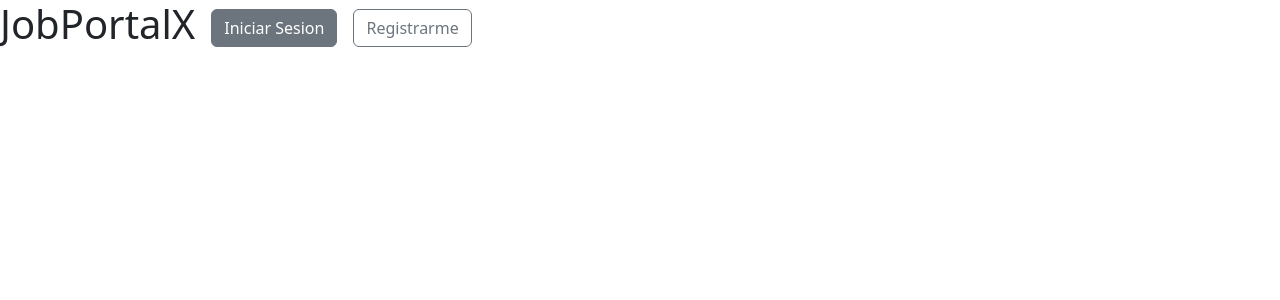
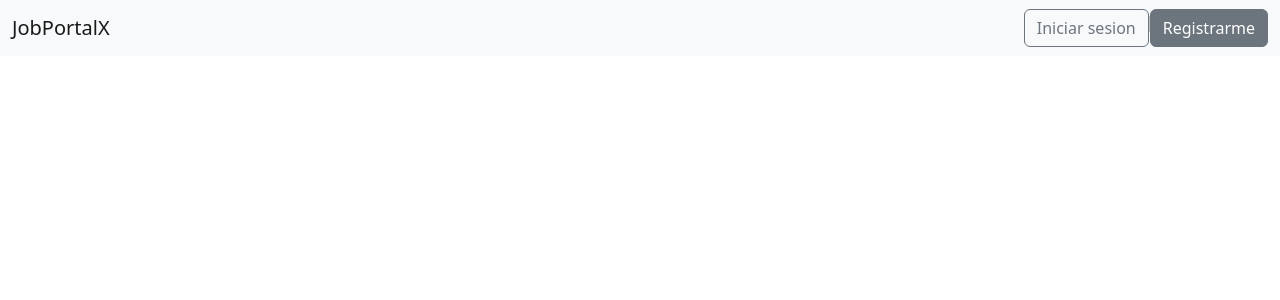
Before and after one commit to Xavimont0409/Proyecto-Final, a React (Create React App) app in the folder client/: page /navbar in a window 1280 px wide. Shown: the top 300 px of the page. Built offline with nearby package versions, Linux system fonts and the light colour scheme.

Commit message:
edit(client/src/components/NavBar): Rearmado de NavBar responsive para usuarios no logueados

```diff
--- a/client/src/components/NavBar/NavBarFinal.jsx
+++ b/client/src/components/NavBar/NavBarFinal.jsx
@@ -1,5 +1,5 @@
-import NavBarCliente from "./NavBarLog";
-import Navbar from "./NavBarUnlog";
+import NavBarLog from "./NavBarLog";
+import NavbarUnlog from "./NavBarUnlog";
 
 
 const NavBarFinal = () => {
@@ -9,7 +9,7 @@ const NavBarFinal = () => {
     return (
         <div>
             {
-                (usuarioLogueado) ? (<NavBarCliente/>) : (<Navbar/>)
+                (usuarioLogueado) ? (<NavBarLog/>) : (<NavbarUnlog/>)
             }
         </div>
     )
--- a/client/src/components/NavBar/NavBarUnlog.jsx
+++ b/client/src/components/NavBar/NavBarUnlog.jsx
@@ -1,13 +1,21 @@
-import { Button , Stack} from "react-bootstrap";
+import { Button , Navbar, Container, Nav, NavDropdown, Form} from "react-bootstrap";
 
 const NavBar = () => {
     return (
         <>
-            <Stack direction="horizontal" gap={3}>
-                <h1>JobPortalX</h1>
-                <Button variant="secondary">Iniciar Sesion</Button>
-                <Button variant="outline-secondary">Registrarme</Button>
-            </Stack>
+            <Navbar bg="light" expand="sm">
+                <Container fluid>
+                    <Navbar.Brand href="/empleos">JobPortalX</Navbar.Brand>
+                    <Navbar.Toggle aria-controls="navbarScroll" />
+                    <Navbar.Collapse id="navbarScroll">
+                        <Form className="ms-auto">
+                            <Button variant="outline-secondary" className="ms-auto">Iniciar sesion</Button>
+                            <div className="vr" />
+                            <Button variant="secondary" className="ms-auto">Registrarme</Button>
+                        </Form>
+                    </Navbar.Collapse>
+                </Container>
+            </Navbar>
         </>
     )
 }
```
